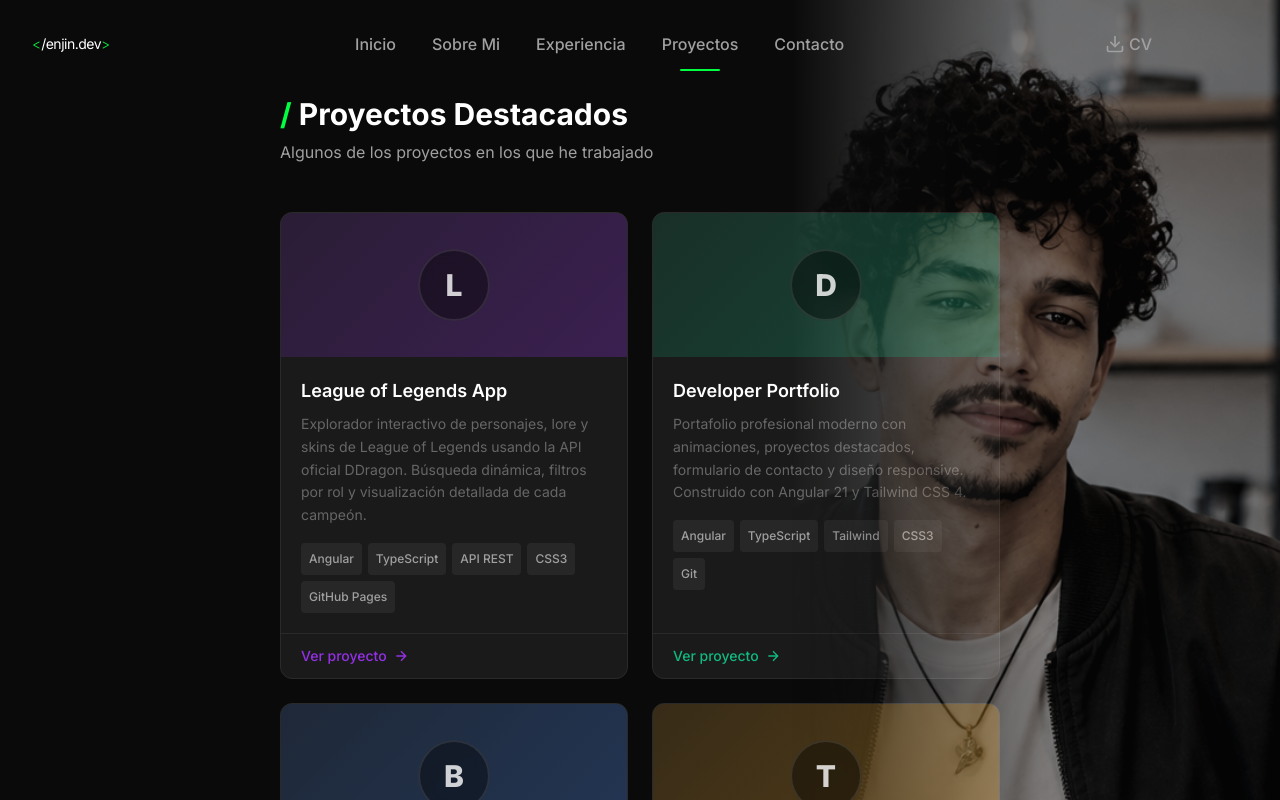
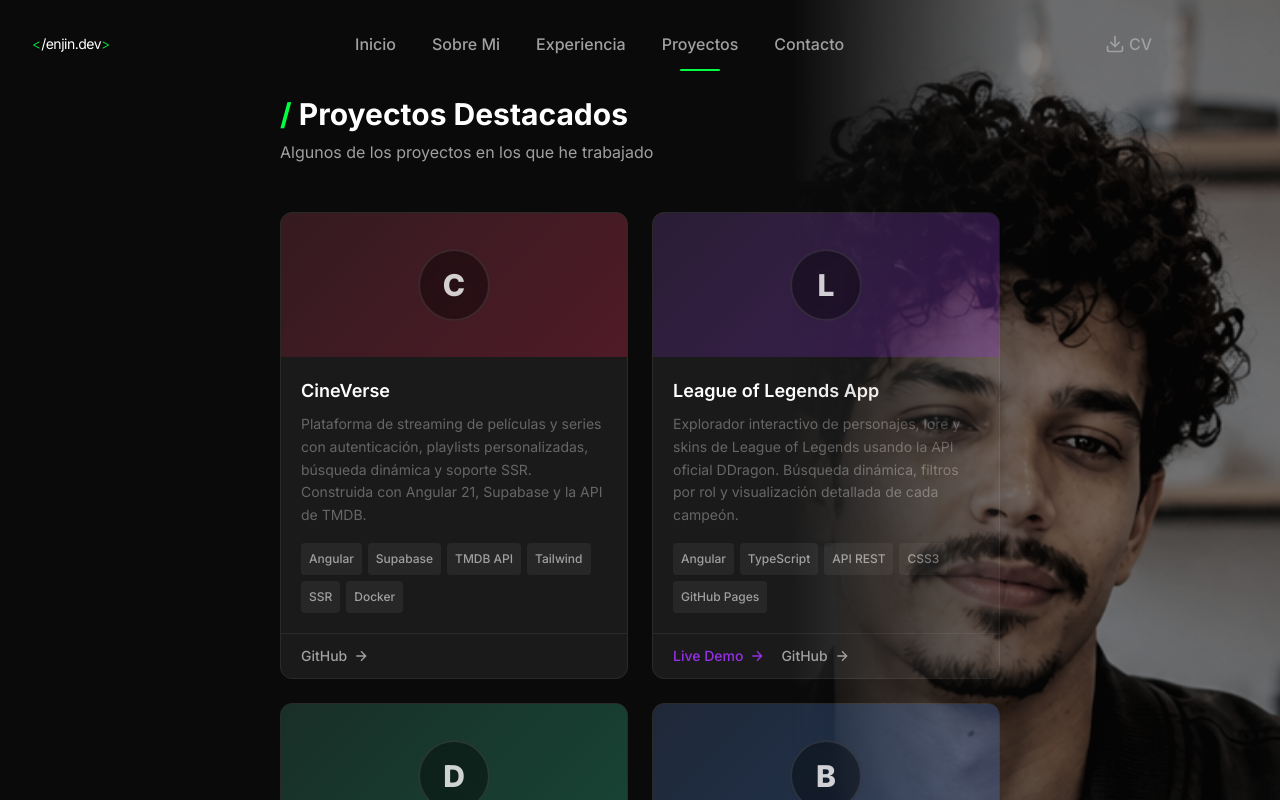
Before and after one commit to EnjinDev2310/My_Portfolio, an Angular app: page /proyects in a window 1280 px wide. Shown: the top 800 px of the page. Built offline with nearby package versions, Linux system fonts and the light colour scheme.

Commit message:
feat: add CineVerse project and update template for dual links

```diff
--- a/src/app/pages/proyects/proyects.html
+++ b/src/app/pages/proyects/proyects.html
@@ -46,17 +46,30 @@
                         }
                     </div>
                 </div>
-                <div class="px-5 py-3 border-t border-border">
+                <div class="px-5 py-3 border-t border-border flex items-center gap-4">
+                    @if (project.webUrl) {
                     <a class="inline-flex items-center gap-1.5 text-sm font-medium no-underline transition-all duration-200 hover:gap-2"
                         [style.color]="project.color"
-                        [href]="project.webUrl || project.gitUrl || '#'"
+                        [href]="project.webUrl"
                         target="_blank" rel="noopener noreferrer">
-                        Ver proyecto
+                        Live Demo
                         <svg width="16" height="16" viewBox="0 0 24 24" fill="none" stroke="currentColor"
                             stroke-width="2">
                             <path d="M5 12h14M12 5l7 7-7 7" />
                         </svg>
                     </a>
+                    }
+                    @if (project.gitUrl) {
+                    <a class="inline-flex items-center gap-1.5 text-sm font-medium no-underline transition-all duration-200 hover:gap-2 text-text-secondary hover:text-text-primary"
+                        [href]="project.gitUrl"
+                        target="_blank" rel="noopener noreferrer">
+                        GitHub
+                        <svg width="16" height="16" viewBox="0 0 24 24" fill="none" stroke="currentColor"
+                            stroke-width="2">
+                            <path d="M5 12h14M12 5l7 7-7 7" />
+                        </svg>
+                    </a>
+                    }
                 </div>
             </div>
             }
--- a/src/app/services/project-service.ts
+++ b/src/app/services/project-service.ts
@@ -6,6 +6,15 @@ import { IProject } from '../models/iproject';
 })
 export class SProject {
   readonly #projects = signal<IProject[]>([
+    {
+      title: 'CineVerse',
+      description:
+        'Plataforma de streaming de películas y series con autenticación, playlists personalizadas, búsqueda dinámica y soporte SSR. Construida con Angular 21, Supabase y la API de TMDB.',
+      tags: ['Angular', 'Supabase', 'TMDB API', 'Tailwind', 'SSR', 'Docker'],
+      color: '#E11D48',
+      gitUrl: 'https://github.com/EnjinDev2310/Movies-APP',
+      webUrl: '',
+    },
     {
       title: 'League of Legends App',
       description:
```
